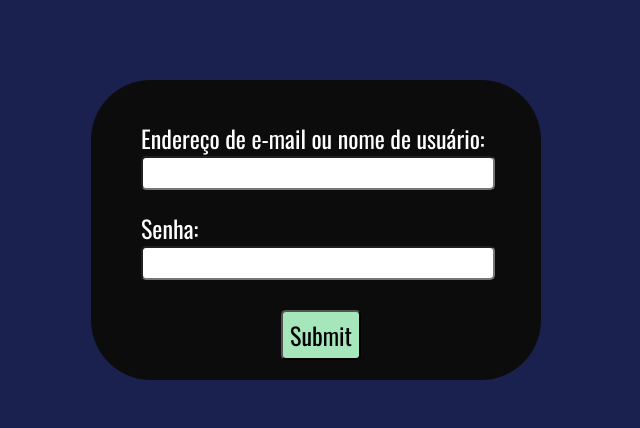
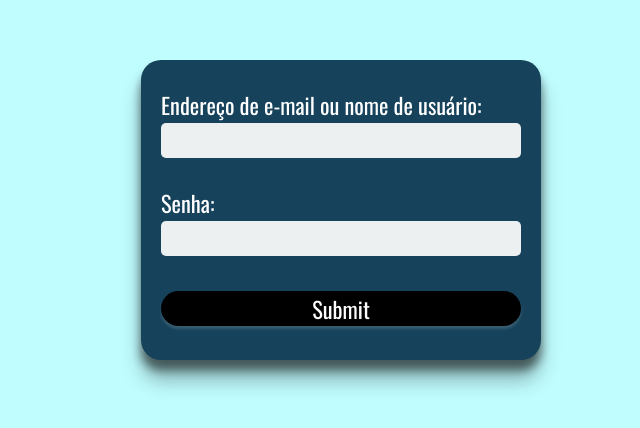
Before and after one commit to brunoemanuelsj/spotify-match, a plain HTML site: page index.html in a window 1280 px wide. Shown: the part 120-548 px from the top of the page, without its empty margins (299-939 px from the left). Drawn offline with nearby package versions, Linux system fonts and the light colour scheme.

Commit message:
Atualização tela de login

```diff
--- a/index.css
+++ /dev/null
@@ -1,84 +0,0 @@
-* {
-    padding: 0;
-    margin: 0;
-}
-
-html {
-    width: 100%;
-    height: 100%;
-}
-
-body {
-    width: 100%;
-    height: 100%;
-    background-color: rgb(27, 33, 78);
-}
-
-form {
-    color: white;
-    position: absolute;
-    width: 450px;
-    height: 300px;
-    border-radius: 60px;
-    margin-left: calc(50% - 250px);
-    top: 300px;
-    background-color: rgb(12, 12, 12);
-    font-family: 'Oswald', sans-serif;
-    font-size: 1.5em;
-}
-
-input{
-    display: block;
-    border-radius: 5px;
-    width: 350px;
-    height: 30px;
-}
-
-label{
-    display: block;
-    /*background-color: blue;*/
-    padding-top: 20px;
-}
-
-.button{
-    width: 80px;
-    height: auto;
-    padding: 5px;
-    margin-left: calc(50% - 40px);
-    margin-top: 30px;
-    font-family: 'Oswald', sans-serif;
-    font-size: 1em;
-    background-color: rgb(165, 230, 186);
-}
-
-div{
-    margin-top: 20px;
-    margin-left: 50px;
-    margin-right: 40px;
-}
-
-.slide-top {
-	-webkit-animation: slide-top 0.5s ease-out both;
-	        animation: slide-top 0.5s ease-out both;
-}
-
- @-webkit-keyframes slide-top {
-    0% {
-      -webkit-transform: translateY(0);
-              transform: translateY(0);
-    }
-    100% {
-      -webkit-transform: translateY(-100px);
-              transform: translateY(-100px);
-    }
-  }
-  @keyframes slide-top {
-    0% {
-      -webkit-transform: translateY(0);
-              transform: translateY(0);
-    }
-    100% {
-      -webkit-transform: translateY(-100px);
-              transform: translateY(-100px);
-    }
-  }
--- a/index.html
+++ b/index.html
@@ -5,20 +5,25 @@
     <meta charset="UTF-8">
     <meta name="viewport" content="width=device-width, initial-scale=1.0">
     <title>spotify-match</title>
-    <link rel="stylesheet" href="index.css">
+    <link rel="stylesheet" href="login.css">
     <link href="https://fonts.googleapis.com/css2?family=Oswald&display=swap" rel="stylesheet">
+    <script src="https://kit.fontawesome.com/f0a81de932.js" crossorigin="anonymous"></script>
 </head>
 
 <body>
-    <form class="slide-top" action="">
-        <div>
-            <label for="fname">Endereço de e-mail ou nome de usuário:</label>
-            <input type="text" id="fname" name="fname">
-            <label for="lname">Senha:</label>
-            <input type="text" id="lname" name="lname">
+    <div class="login" id="slide-top">
+        <form action="#">
+            <label for="">
+                Endereço de e-mail ou nome de usuário:
+                <input type="email" id="fname" ondclick="hideSymbols();">
+            </label>
+            <label for="">
+                Senha:
+                <input type="password" id="lname" ondclick="hideSymbols();">
+            </label>
             <input class="button" type="submit" value="Submit">
-        </div>
-    </form>
+        </form>
+    </div>
+
 </body>
-
 </html>
--- /dev/null
+++ b/login.css
@@ -0,0 +1,103 @@
+* {
+    padding: 0;
+    margin: 0;
+    box-sizing: border-box;
+}
+
+html {
+    width: 100%;
+    height: 100%;
+}
+
+body {
+    width: 100%;
+    height: 100%;
+    background-color: #c0fdff;
+}
+
+.login{
+    display: block;
+    position: absolute;
+    width: 400px;
+    height: 300px;
+    margin-left: calc(50% - 200px);
+    background-color: #16425B;
+    border-radius: 20px;
+    margin-top: 280px;
+    box-shadow: 0 10px 10px 0 rgba(0, 0, 0, 0.5), 0 20px 20px 0 rgba(0, 0, 0, 0.3);
+}
+
+form {
+    line-height: 30px;
+    font-size: 1.4em;
+    color: white;
+    font-family: 'Oswald', sans-serif;
+    margin-top: 30px;
+}
+
+input{
+    width: 360px;
+    height: 35px;
+    border-radius: 5px;
+    border: none;
+    background-color: #ecf0f1;
+
+}
+
+label{
+    margin-left: 20px;
+    margin-top: 30px;
+    display: block;
+    font-size: 1em;
+}
+
+i{
+    position: absolute;
+    color: rgb(162, 162, 162);
+    margin: 8px 0 0 4px;
+}
+
+.button{
+    color: white;
+    background-color: black;
+    cursor: pointer;
+    font-family: 'Oswald', sans-serif;
+    font-size: 1em;
+    margin-top: 35px;
+    border-radius: 50px;
+    margin-left: 20px;
+    box-shadow: 0 3px 3px 0 rgba(255, 255, 255, 0.15);
+}
+
+.button:hover{
+    color: black;
+    background-color: white;
+    box-shadow: 3px 3px rgba(0, 0, 0, 0.3);
+    border-style: solid 2px black;
+}
+
+#slide-top {
+	-webkit-animation: slide-top 0.5s ease-out both;
+	        animation: slide-top 0.5s ease-out both;
+}
+
+ @-webkit-keyframes slide-top {
+    0% {
+      -webkit-transform: translateY(0);
+              transform: translateY(0);
+    }
+    100% {
+      -webkit-transform: translateY(-100px);
+              transform: translateY(-100px);
+    }
+  }
+  @keyframes slide-top {
+    0% {
+      -webkit-transform: translateY(0);
+              transform: translateY(0);
+    }
+    100% {
+      -webkit-transform: translateY(-100px);
+              transform: translateY(-100px);
+    }
+  }
```
